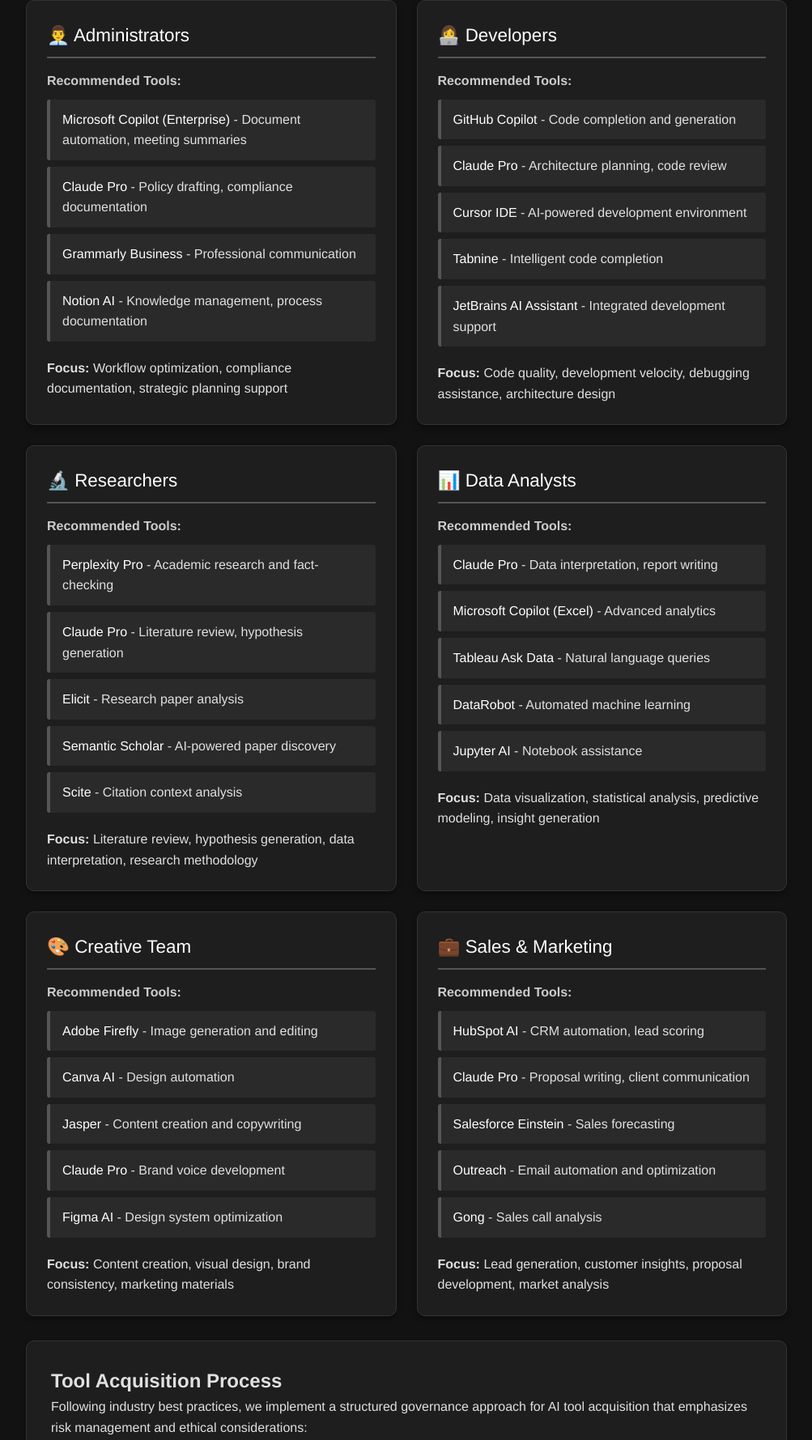
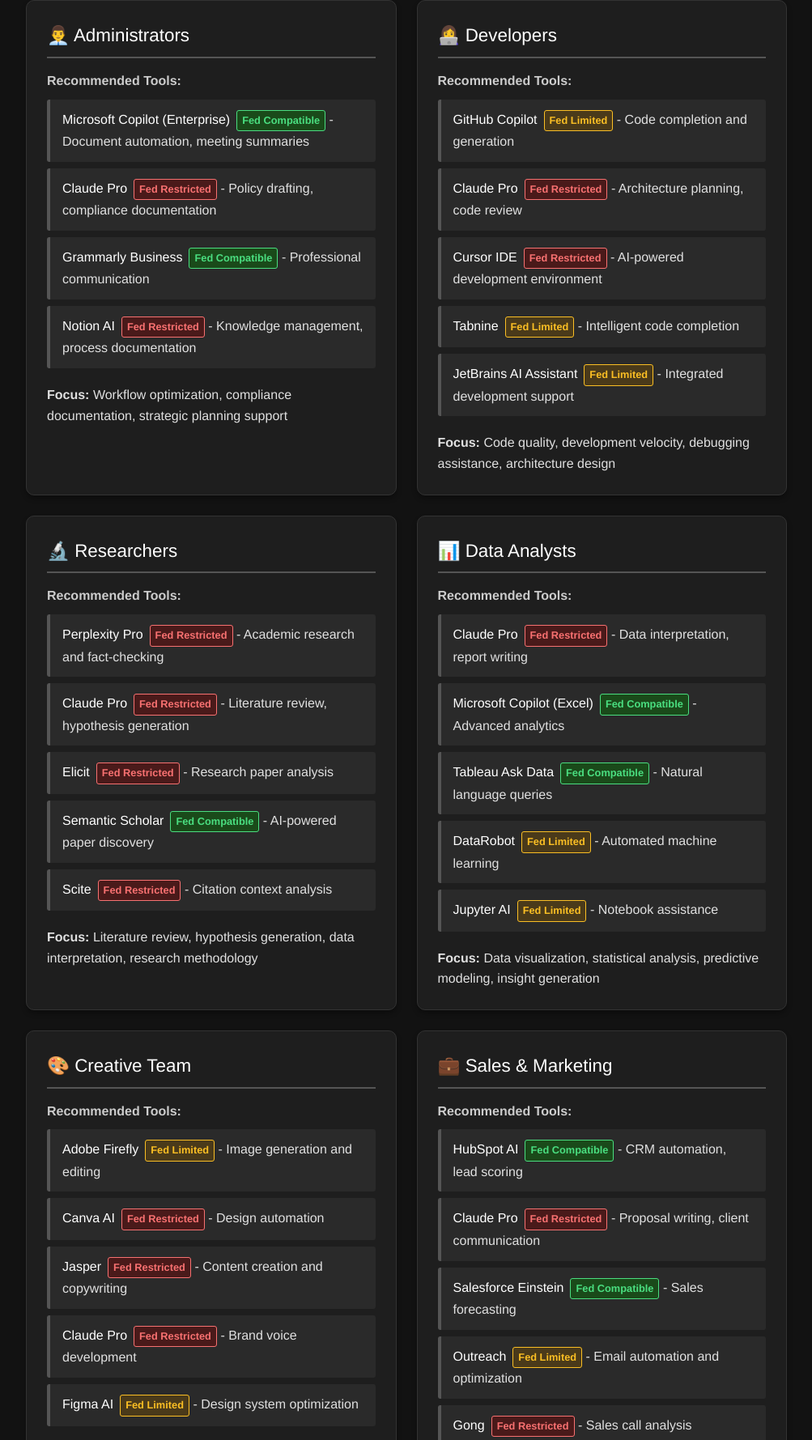
Before and after one commit to redcastle-resources/ai-policy, a plain HTML site: page index.html in a window 1280 px wide. Shown: the part 841-2620 px from the top of the page at 81% size, without its empty margins (138-1141 px from the left). Drawn offline with Linux system fonts and the light colour scheme.

Commit message:
Add federal computer compatibility indicators

```diff
--- a/index.html
+++ b/index.html
@@ -146,6 +146,33 @@
             text-decoration: underline;
         }
 
+        .federal-indicator {
+            display: inline-block;
+            padding: 2px 6px;
+            border-radius: 3px;
+            font-size: 0.8em;
+            font-weight: bold;
+            margin-left: 8px;
+        }
+
+        .federal-compatible {
+            background: #1a4a1a;
+            color: #4ade80;
+            border: 1px solid #4ade80;
+        }
+
+        .federal-restricted {
+            background: #4a1a1a;
+            color: #f87171;
+            border: 1px solid #f87171;
+        }
+
+        .federal-limited {
+            background: #4a3a1a;
+            color: #fbbf24;
+            border: 1px solid #fbbf24;
+        }
+
         .acquisition-section {
             background: #1e1e1e;
             border: 1px solid #333333;
@@ -251,10 +278,10 @@
                 <h3 class="role-title">👨‍💼 Administrators</h3>
                 <div class="tools-section">
                     <div class="tools-title">Recommended Tools:</div>
-                    <div class="tool-item"><a href="https://copilot.microsoft.com/" target="_blank">Microsoft Copilot (Enterprise)</a> - Document automation, meeting summaries</div>
-                    <div class="tool-item"><a href="https://claude.ai/" target="_blank">Claude Pro</a> - Policy drafting, compliance documentation</div>
-                    <div class="tool-item"><a href="https://business.grammarly.com/" target="_blank">Grammarly Business</a> - Professional communication</div>
-                    <div class="tool-item"><a href="https://www.notion.so/product/ai" target="_blank">Notion AI</a> - Knowledge management, process documentation</div>
+                    <div class="tool-item"><a href="https://copilot.microsoft.com/" target="_blank">Microsoft Copilot (Enterprise)</a><span class="federal-indicator federal-compatible">Fed Compatible</span> - Document automation, meeting summaries</div>
+                    <div class="tool-item"><a href="https://claude.ai/" target="_blank">Claude Pro</a><span class="federal-indicator federal-restricted">Fed Restricted</span> - Policy drafting, compliance documentation</div>
+                    <div class="tool-item"><a href="https://business.grammarly.com/" target="_blank">Grammarly Business</a><span class="federal-indicator federal-compatible">Fed Compatible</span> - Professional communication</div>
+                    <div class="tool-item"><a href="https://www.notion.so/product/ai" target="_blank">Notion AI</a><span class="federal-indicator federal-restricted">Fed Restricted</span> - Knowledge management, process documentation</div>
                 </div>
                 <p><strong>Focus:</strong> Workflow optimization, compliance documentation, strategic planning support</p>
             </div>
@@ -263,11 +290,11 @@
                 <h3 class="role-title">👩‍💻 Developers</h3>
                 <div class="tools-section">
                     <div class="tools-title">Recommended Tools:</div>
-                    <div class="tool-item"><a href="https://github.com/features/copilot" target="_blank">GitHub Copilot</a> - Code completion and generation</div>
-                    <div class="tool-item"><a href="https://claude.ai/" target="_blank">Claude Pro</a> - Architecture planning, code review</div>
-                    <div class="tool-item"><a href="https://cursor.sh/" target="_blank">Cursor IDE</a> - AI-powered development environment</div>
-                    <div class="tool-item"><a href="https://www.tabnine.com/" target="_blank">Tabnine</a> - Intelligent code completion</div>
-                    <div class="tool-item"><a href="https://www.jetbrains.com/ai/" target="_blank">JetBrains AI Assistant</a> - Integrated development support</div>
+                    <div class="tool-item"><a href="https://github.com/features/copilot" target="_blank">GitHub Copilot</a><span class="federal-indicator federal-limited">Fed Limited</span> - Code completion and generation</div>
+                    <div class="tool-item"><a href="https://claude.ai/" target="_blank">Claude Pro</a><span class="federal-indicator federal-restricted">Fed Restricted</span> - Architecture planning, code review</div>
+                    <div class="tool-item"><a href="https://cursor.sh/" target="_blank">Cursor IDE</a><span class="federal-indicator federal-restricted">Fed Restricted</span> - AI-powered development environment</div>
+                    <div class="tool-item"><a href="https://www.tabnine.com/" target="_blank">Tabnine</a><span class="federal-indicator federal-limited">Fed Limited</span> - Intelligent code completion</div>
+                    <div class="tool-item"><a href="https://www.jetbrains.com/ai/" target="_blank">JetBrains AI Assistant</a><span class="federal-indicator federal-limited">Fed Limited</span> - Integrated development support</div>
                 </div>
                 <p><strong>Focus:</strong> Code quality, development velocity, debugging assistance, architecture design</p>
             </div>
@@ -276,11 +303,11 @@
                 <h3 class="role-title">🔬 Researchers</h3>
                 <div class="tools-section">
                     <div class="tools-title">Recommended Tools:</div>
-                    <div class="tool-item"><a href="https://www.perplexity.ai/pro" target="_blank">Perplexity Pro</a> - Academic research and fact-checking</div>
-                    <div class="tool-item"><a href="https://claude.ai/" target="_blank">Claude Pro</a> - Literature review, hypothesis generation</div>
-                    <div class="tool-item"><a href="https://elicit.org/" target="_blank">Elicit</a> - Research paper analysis</div>
-                    <div class="tool-item"><a href="https://www.semanticscholar.org/" target="_blank">Semantic Scholar</a> - AI-powered paper discovery</div>
-                    <div class="tool-item"><a href="https://scite.ai/" target="_blank">Scite</a> - Citation context analysis</div>
+                    <div class="tool-item"><a href="https://www.perplexity.ai/pro" target="_blank">Perplexity Pro</a><span class="federal-indicator federal-restricted">Fed Restricted</span> - Academic research and fact-checking</div>
+                    <div class="tool-item"><a href="https://claude.ai/" target="_blank">Claude Pro</a><span class="federal-indicator federal-restricted">Fed Restricted</span> - Literature review, hypothesis generation</div>
+                    <div class="tool-item"><a href="https://elicit.org/" target="_blank">Elicit</a><span class="federal-indicator federal-restricted">Fed Restricted</span> - Research paper analysis</div>
+                    <div class="tool-item"><a href="https://www.semanticscholar.org/" target="_blank">Semantic Scholar</a><span class="federal-indicator federal-compatible">Fed Compatible</span> - AI-powered paper discovery</div>
+                    <div class="tool-item"><a href="https://scite.ai/" target="_blank">Scite</a><span class="federal-indicator federal-restricted">Fed Restricted</span> - Citation context analysis</div>
                 </div>
                 <p><strong>Focus:</strong> Literature review, hypothesis generation, data interpretation, research methodology</p>
             </div>
@@ -289,11 +316,11 @@
                 <h3 class="role-title">📊 Data Analysts</h3>
                 <div class="tools-section">
                     <div class="tools-title">Recommended Tools:</div>
-                    <div class="tool-item"><a href="https://claude.ai/" target="_blank">Claude Pro</a> - Data interpretation, report writing</div>
-                    <div class="tool-item"><a href="https://copilot.microsoft.com/" target="_blank">Microsoft Copilot (Excel)</a> - Advanced analytics</div>
-                    <div class="tool-item"><a href="https://www.tableau.com/products/tableau-ask-data" target="_blank">Tableau Ask Data</a> - Natural language queries</div>
-                    <div class="tool-item"><a href="https://www.datarobot.com/" target="_blank">DataRobot</a> - Automated machine learning</div>
-                    <div class="tool-item"><a href="https://jupyter-ai.readthedocs.io/" target="_blank">Jupyter AI</a> - Notebook assistance</div>
+                    <div class="tool-item"><a href="https://claude.ai/" target="_blank">Claude Pro</a><span class="federal-indicator federal-restricted">Fed Restricted</span> - Data interpretation, report writing</div>
+                    <div class="tool-item"><a href="https://copilot.microsoft.com/" target="_blank">Microsoft Copilot (Excel)</a><span class="federal-indicator federal-compatible">Fed Compatible</span> - Advanced analytics</div>
+                    <div class="tool-item"><a href="https://www.tableau.com/products/tableau-ask-data" target="_blank">Tableau Ask Data</a><span class="federal-indicator federal-compatible">Fed Compatible</span> - Natural language queries</div>
+                    <div class="tool-item"><a href="https://www.datarobot.com/" target="_blank">DataRobot</a><span class="federal-indicator federal-limited">Fed Limited</span> - Automated machine learning</div>
+                    <div class="tool-item"><a href="https://jupyter-ai.readthedocs.io/" target="_blank">Jupyter AI</a><span class="federal-indicator federal-limited">Fed Limited</span> - Notebook assistance</div>
                 </div>
                 <p><strong>Focus:</strong> Data visualization, statistical analysis, predictive modeling, insight generation</p>
             </div>
@@ -302,11 +329,11 @@
                 <h3 class="role-title">🎨 Creative Team</h3>
                 <div class="tools-section">
                     <div class="tools-title">Recommended Tools:</div>
-                    <div class="tool-item"><a href="https://www.adobe.com/products/firefly.html" target="_blank">Adobe Firefly</a> - Image generation and editing</div>
-                    <div class="tool-item"><a href="https://www.canva.com/magic/" target="_blank">Canva AI</a> - Design automation</div>
-                    <div class="tool-item"><a href="https://www.jasper.ai/" target="_blank">Jasper</a> - Content creation and copywriting</div>
-                    <div class="tool-item"><a href="https://claude.ai/" target="_blank">Claude Pro</a> - Brand voice development</div>
-                    <div class="tool-item"><a href="https://www.figma.com/ai/" target="_blank">Figma AI</a> - Design system optimization</div>
+                    <div class="tool-item"><a href="https://www.adobe.com/products/firefly.html" target="_blank">Adobe Firefly</a><span class="federal-indicator federal-limited">Fed Limited</span> - Image generation and editing</div>
+                    <div class="tool-item"><a href="https://www.canva.com/magic/" target="_blank">Canva AI</a><span class="federal-indicator federal-restricted">Fed Restricted</span> - Design automation</div>
+                    <div class="tool-item"><a href="https://www.jasper.ai/" target="_blank">Jasper</a><span class="federal-indicator federal-restricted">Fed Restricted</span> - Content creation and copywriting</div>
+                    <div class="tool-item"><a href="https://claude.ai/" target="_blank">Claude Pro</a><span class="federal-indicator federal-restricted">Fed Restricted</span> - Brand voice development</div>
+                    <div class="tool-item"><a href="https://www.figma.com/ai/" target="_blank">Figma AI</a><span class="federal-indicator federal-limited">Fed Limited</span> - Design system optimization</div>
                 </div>
                 <p><strong>Focus:</strong> Content creation, visual design, brand consistency, marketing materials</p>
             </div>
@@ -315,11 +342,11 @@
                 <h3 class="role-title">💼 Sales & Marketing</h3>
                 <div class="tools-section">
                     <div class="tools-title">Recommended Tools:</div>
-                    <div class="tool-item"><a href="https://www.hubspot.com/artificial-intelligence" target="_blank">HubSpot AI</a> - CRM automation, lead scoring</div>
-                    <div class="tool-item"><a href="https://claude.ai/" target="_blank">Claude Pro</a> - Proposal writing, client communication</div>
-                    <div class="tool-item"><a href="https://www.salesforce.com/products/einstein/" target="_blank">Salesforce Einstein</a> - Sales forecasting</div>
-                    <div class="tool-item"><a href="https://www.outreach.io/" target="_blank">Outreach</a> - Email automation and optimization</div>
-                    <div class="tool-item"><a href="https://www.gong.io/" target="_blank">Gong</a> - Sales call analysis</div>
+                    <div class="tool-item"><a href="https://www.hubspot.com/artificial-intelligence" target="_blank">HubSpot AI</a><span class="federal-indicator federal-compatible">Fed Compatible</span> - CRM automation, lead scoring</div>
+                    <div class="tool-item"><a href="https://claude.ai/" target="_blank">Claude Pro</a><span class="federal-indicator federal-restricted">Fed Restricted</span> - Proposal writing, client communication</div>
+                    <div class="tool-item"><a href="https://www.salesforce.com/products/einstein/" target="_blank">Salesforce Einstein</a><span class="federal-indicator federal-compatible">Fed Compatible</span> - Sales forecasting</div>
+                    <div class="tool-item"><a href="https://www.outreach.io/" target="_blank">Outreach</a><span class="federal-indicator federal-limited">Fed Limited</span> - Email automation and optimization</div>
+                    <div class="tool-item"><a href="https://www.gong.io/" target="_blank">Gong</a><span class="federal-indicator federal-restricted">Fed Restricted</span> - Sales call analysis</div>
                 </div>
                 <p><strong>Focus:</strong> Lead generation, customer insights, proposal development, market analysis</p>
             </div>
@@ -387,6 +414,22 @@
             <div class="warning" style="margin-top: 20px;">
                 <strong>Whistleblower Protection:</strong> RedCastle Resources maintains confidential reporting channels for AI ethics concerns and provides protection for employees reporting potential violations.
             </div>
+
+            <h3 style="color: #ffffff; margin: 30px 0 15px 0;">Federal Computer Compatibility Legend</h3>
+            <div style="display: grid; grid-template-columns: repeat(auto-fit, minmax(250px, 1fr)); gap: 15px;">
+                <div style="display: flex; align-items: center;">
+                    <span class="federal-indicator federal-compatible">Fed Compatible</span>
+                    <span style="margin-left: 10px; color: #cccccc;">Approved for federal systems</span>
+                </div>
+                <div style="display: flex; align-items: center;">
+                    <span class="federal-indicator federal-limited">Fed Limited</span>
+                    <span style="margin-left: 10px; color: #cccccc;">Requires special approval/configuration</span>
+                </div>
+                <div style="display: flex; align-items: center;">
+                    <span class="federal-indicator federal-restricted">Fed Restricted</span>
+                    <span style="margin-left: 10px; color: #cccccc;">Not approved for federal systems</span>
+                </div>
+            </div>
         </div>
 
         <footer>
```
Also changed, not shown: .claude/settings.local.json.
